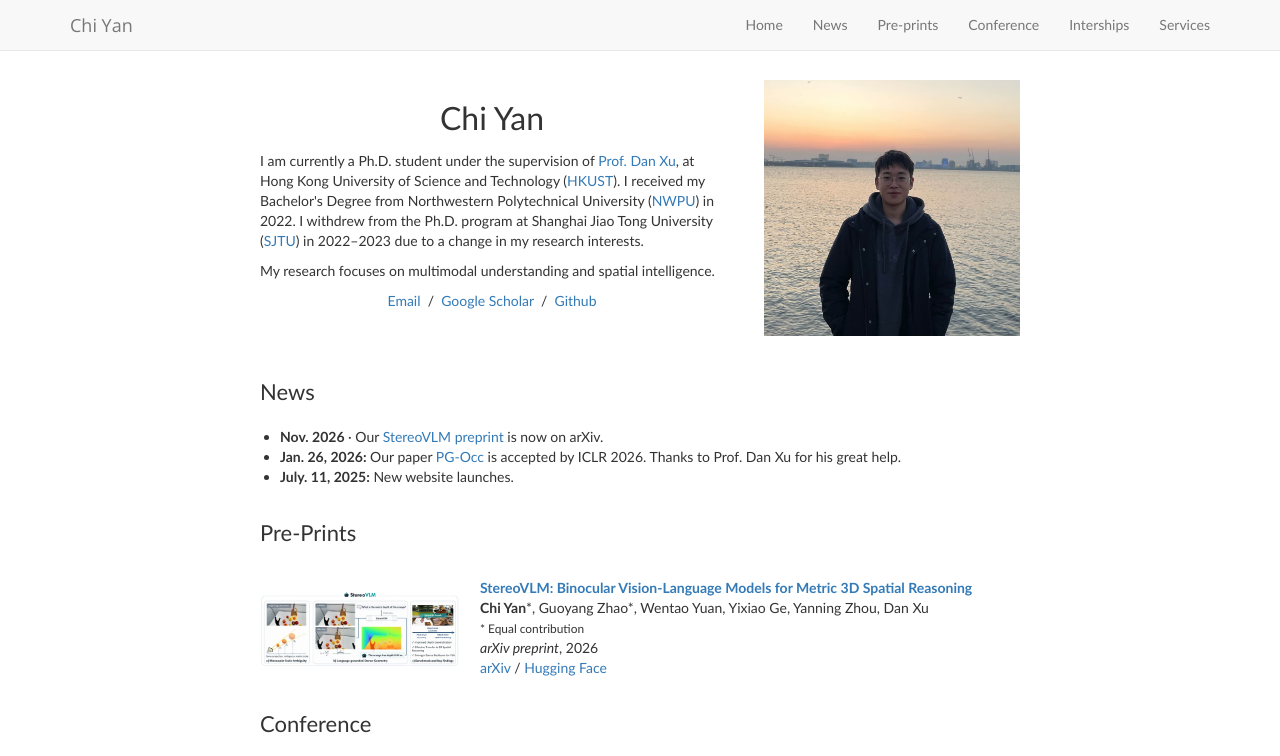
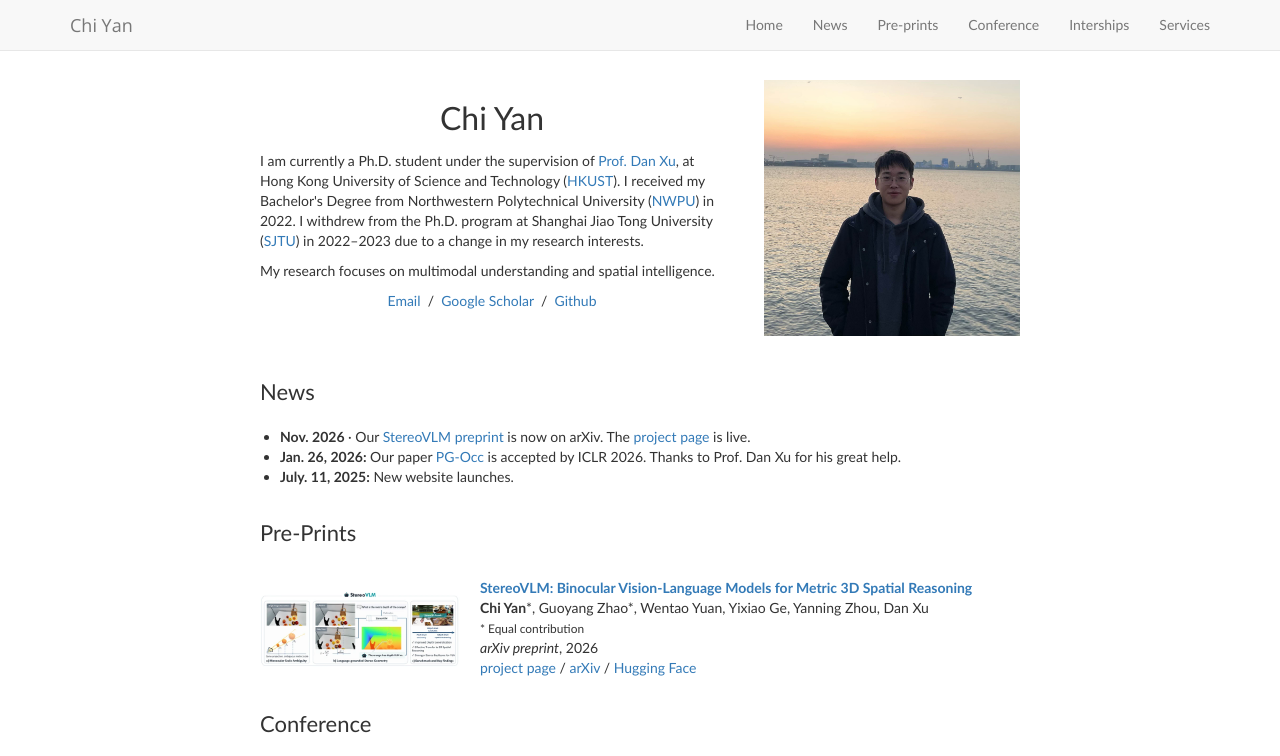
Before and after one commit to yanchi-3dv/yanchi-3dv.github.io, a plain HTML site: page index.html in a window 1280 px wide. Shown: the top 756 px of the page. Drawn offline with nearby package versions, Linux system fonts and the light colour scheme; some packages are replaced by stand-ins of ours; some icons are missing.

Commit message:
Link the StereoVLM publication and news to the project page

```diff
--- a/index.html
+++ b/index.html
@@ -125,7 +125,7 @@
               <td class="wsite-multicol-col" style="width:100%; padding:0 0px;">
                 <div class="paragraph" style="text-align:justify;max-height: 622px; overflow:auto; max-width: 9999999999px">
                   <ul class="navlist">
-                    <li><strong>Nov. 2026</strong> · Our <a href="https://arxiv.org/abs/2611.27915">StereoVLM preprint</a> is now on arXiv.</li>
+                    <li><strong>Nov. 2026</strong> · Our <a href="https://arxiv.org/abs/2611.27915">StereoVLM preprint</a> is now on arXiv. The <a href="https://xpeng-robotics.github.io/stereovlm/">project page</a> is live.</li>
                     <li><strong>Jan. 26, 2026:</strong> Our paper <a href="https://yanchi-3dv.github.io/PG-Occ/">PG-Occ</a> is accepted by ICLR 2026. Thanks to Prof. Dan Xu for his great help.</li>
                     <li><strong>July. 11, 2025:</strong> New website launches.</li>
                   </ul>
@@ -147,13 +147,14 @@
         <table style="width:100%;border:0;border-spacing:0;margin:auto"><tbody>
           <tr>
             <td style="padding:20px;width:25%;vertical-align:middle">
-              <a href="https://arxiv.org/abs/2611.27915"><img src="images/stereovlm-teaser.webp" width="200" alt="StereoVLM overview showing calibrated stereo inputs and metric depth prediction"></a>
+              <a href="https://xpeng-robotics.github.io/stereovlm/"><img src="images/stereovlm-teaser.webp" width="200" alt="StereoVLM overview showing calibrated stereo inputs and metric depth prediction"></a>
             </td>
             <td style="width:75%;vertical-align:middle">
               <a href="https://arxiv.org/abs/2611.27915"><papertitle>StereoVLM: Binocular Vision-Language Models for Metric 3D Spatial Reasoning</papertitle></a><br>
               <strong>Chi Yan</strong>*, Guoyang Zhao*, Wentao Yuan, Yixiao Ge, Yanning Zhou, Dan Xu<br>
               <small>* Equal contribution</small><br>
               <em>arXiv preprint</em>, 2026<br>
+              <a href="https://xpeng-robotics.github.io/stereovlm/">project page</a> /
               <a href="https://arxiv.org/abs/2611.27915">arXiv</a> /
               <a href="https://huggingface.co/papers/2611.27915">Hugging Face</a>
             </td>
```
